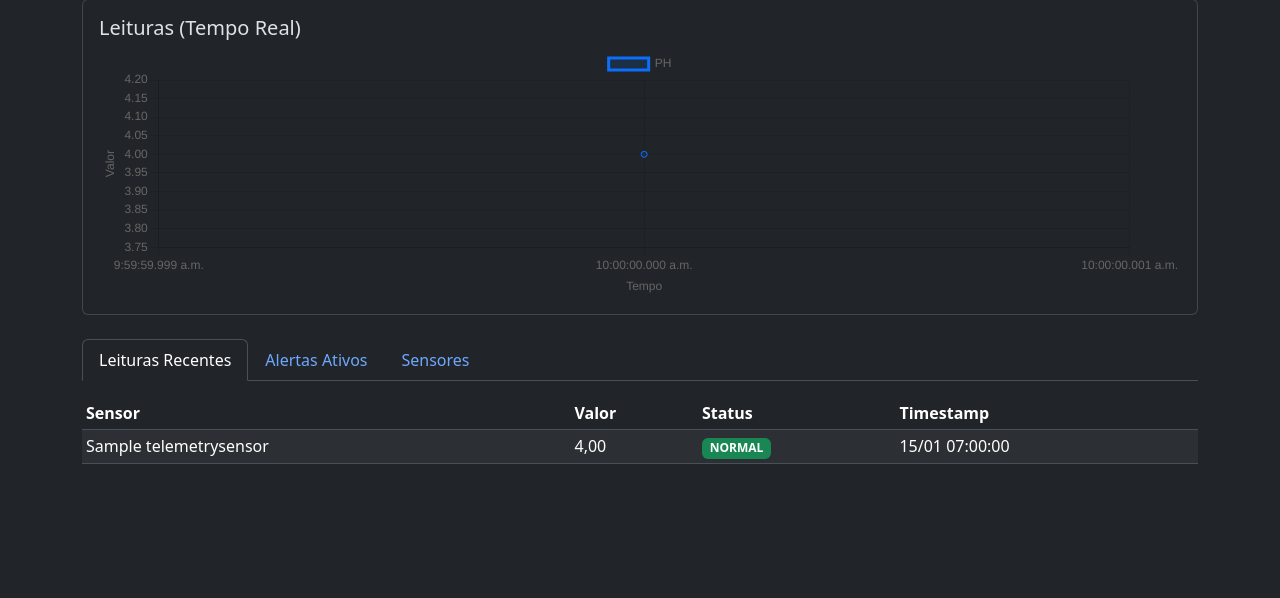
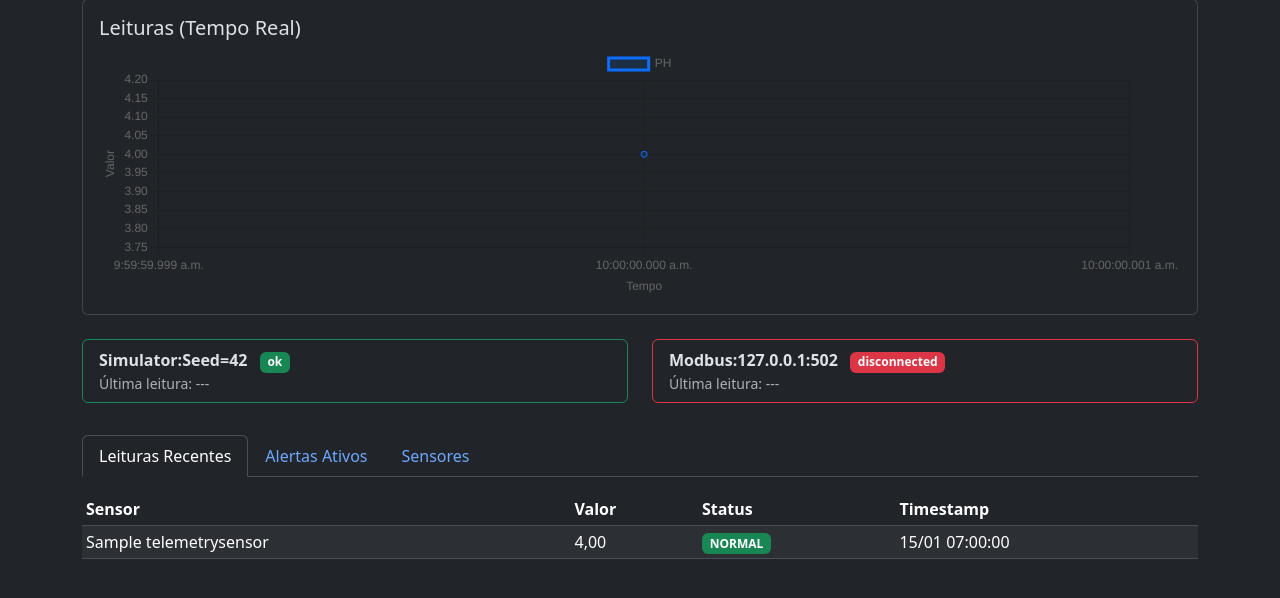
Before and after one commit to Roberton003/labtelemetry, a Django app: page / in a window 1280 px wide. Shown: the part 145-743 px from the top of the page. Run offline with Django 5.2, Linux system fonts and the light colour scheme; tables that the repository leaves empty hold one stand-in row (values such as "Sample post").

Commit message:
feat(piloto): ci and dashboard health

```diff
--- /dev/null
+++ b/labtelemetry/telemetry/templates/telemetry/_source_health.html
@@ -0,0 +1,18 @@
+{% for name, info in sources %}
+<div class="col-md-6 mb-2">
+  <div class="card border-{% if info.status == 'ok' or info.status == 'connected' %}success{% elif info.status == 'unavailable' %}warning{% else %}danger{% endif %}">
+    <div class="card-body py-2">
+      <strong>{{ info.name|title }}</strong>
+      <span class="badge bg-{% if info.status == 'ok' or info.status == 'connected' %}success{% elif info.status == 'unavailable' %}warning{% else %}danger{% endif %} ms-2">
+        {{ info.status }}
+      </span>
+      <small class="d-block text-muted">
+        Última leitura: {{ info.last_read|default:"---" }}
+        {% if info.reason %}<br>Motivo: {{ info.reason }}{% endif %}
+      </small>
+    </div>
+  </div>
+</div>
+{% empty %}
+<div class="col-12"><p class="text-muted">Nenhuma fonte configurada.</p></div>
+{% endfor %}
--- a/labtelemetry/telemetry/templates/telemetry/dashboard.html
+++ b/labtelemetry/telemetry/templates/telemetry/dashboard.html
@@ -42,6 +42,18 @@
             <div style="position:relative;height:250px;">
               <canvas id="readingsChart"></canvas>
             </div>
+          </div>
+        </div>
+      </div>
+    </div>
+
+    <div class="row mb-4" id="source-health"
+         hx-get="/dashboard/health/" hx-trigger="load, every 15s" hx-swap="innerHTML">
+      <div class="col-12">
+        <div class="card">
+          <div class="card-body">
+            <h5 class="card-title">Fontes de Dados</h5>
+            <div class="text-center py-2"><div class="spinner-border spinner-border-sm"></div></div>
           </div>
         </div>
       </div>
--- a/labtelemetry/telemetry/urls.py
+++ b/labtelemetry/telemetry/urls.py
@@ -10,6 +10,7 @@ urlpatterns = [
     path("dashboard/readings/", views.dashboard_readings, name="dashboard-readings"),
     path("dashboard/alerts/", views.dashboard_alerts, name="dashboard-alerts"),
     path("dashboard/sensors/", views.dashboard_sensors, name="dashboard-sensors"),
+    path("dashboard/health/", views.dashboard_source_health, name="dashboard-health"),
     # API REST JSON (prefixo /api/ conforme Plano 001)
     path("api/sensors/", views.sensor_list, name="sensor-list"),
     path("api/readings/recent/", views.readings_recent, name="readings-recent"),
--- a/labtelemetry/telemetry/views.py
+++ b/labtelemetry/telemetry/views.py
@@ -157,6 +157,12 @@ def source_health(request):
     return _json(_source_health_payload())
 
 
+@require_http_methods(["GET"])
+def dashboard_source_health(request):
+    sources = _source_health_payload()
+    return render(request, "telemetry/_source_health.html", {"sources": sources.items()})
+
+
 def _summary_data():
     total_sensors = TelemetrySensor.objects.count()
     total_readings = TelemetryReading.objects.count()
```
Also changed, not shown: labtelemetry/telemetry/tests.py (+15 -0 lines), .github/workflows/django.yml (added).
